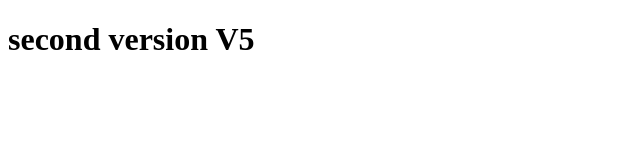
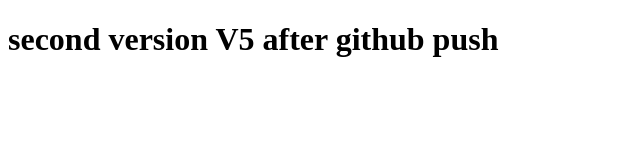
Before and after one commit to varunsharma89/GIT, a plain HTML site: page index.html in a window 1280 px wide. Shown: the whole page, without its empty margins (0-640 px from the left). Drawn offline with Linux system fonts and the light colour scheme.

Commit message:
after github

```diff
--- a/index.html
+++ b/index.html
@@ -7,7 +7,7 @@
     <meta name="viewport" content="width=device-width, initial-scale=1.0">
     <title>Document</title>
 </head>
-    <h1> second version V5 </h1>
+    <h1> second version V5 after github push </h1>
 <body>
 
 </body>
```
